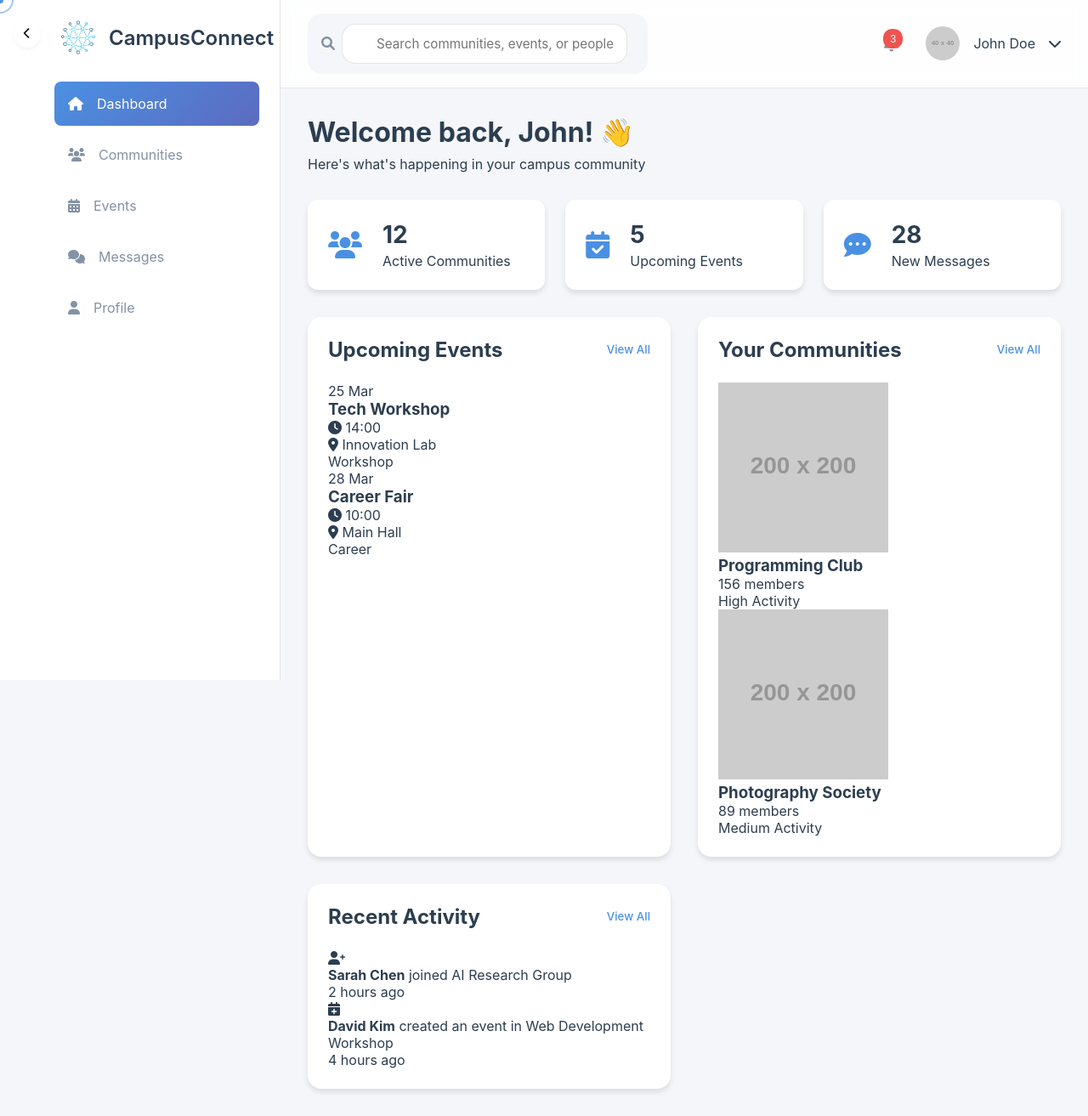
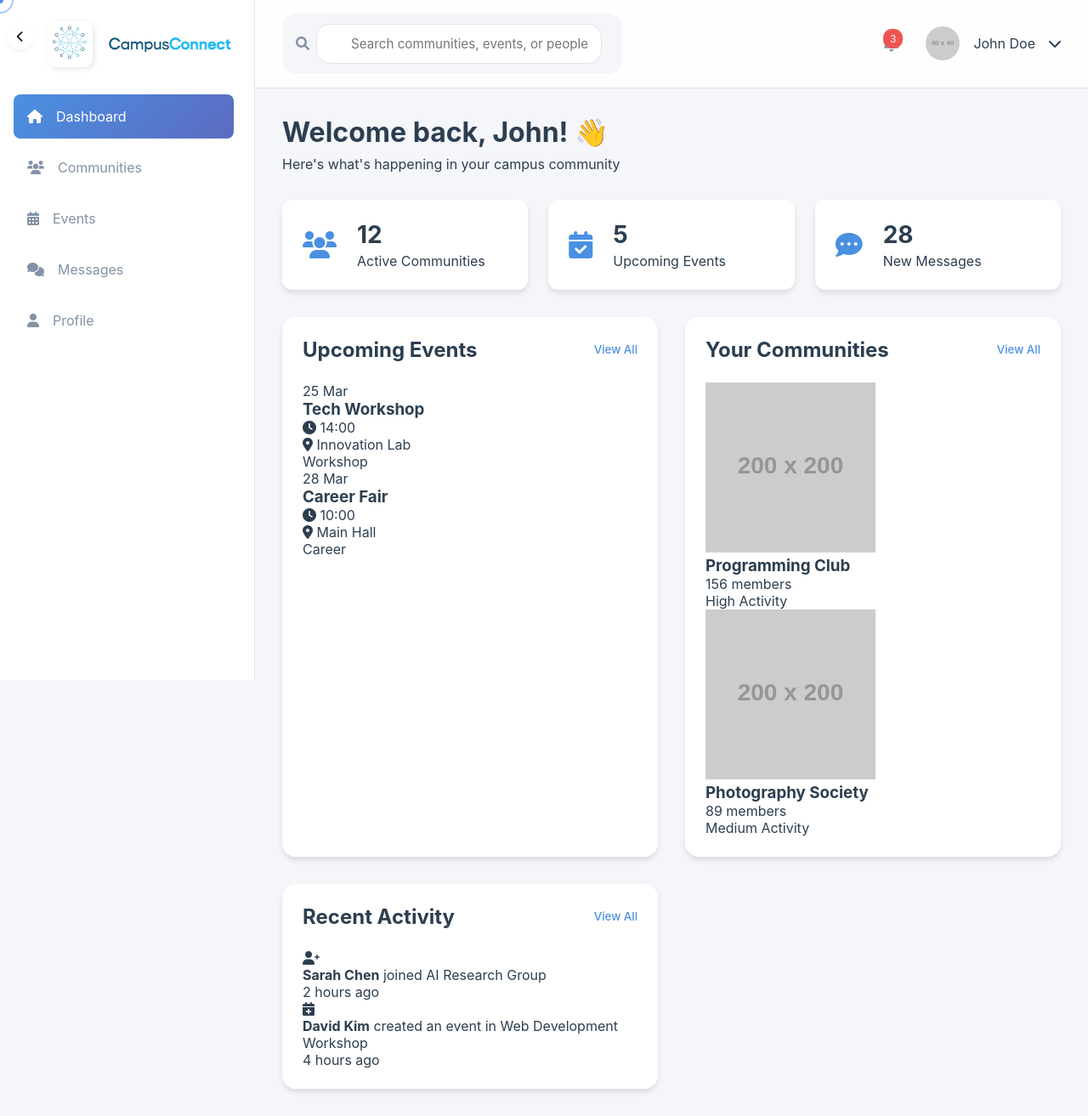
Before and after one commit to amga-d/CampusConnect, a PHP site: page /pages/dashboard.html in a window 1280 px wide. Shown: the whole page at 85% size. Run offline with PHP 8.4, Linux system fonts and the light colour scheme; grey boxes labelled with a size stand in for pictures from a placeholder-image service; some libraries are stand-ins or nearby versions.

Commit message:
change navbar v1

```diff
--- a/assets/styles/dashboard.css
+++ b/assets/styles/dashboard.css
@@ -1,19 +1,19 @@
 :root {
-    --primary: #4A90E2;
-    --secondary: #5C6BC0;
-    --success: #66BB6A;
-    --danger: #EF5350;
-    --warning: #FFCA28;
-    --info: #29B6F6;
-    --dark: #2C3E50;
-    --light: #F5F6FA;
-    --white: #FFFFFF;
-    --gray: #8392A5;
-    --gradient-primary: linear-gradient(135deg, #4A90E2 0%, #5C6BC0 100%);
-    --gradient-secondary: linear-gradient(135deg, #5C6BC0 0%, #3949AB 100%);
-    --shadow-sm: 0 2px 4px rgba(0,0,0,0.05);
-    --shadow-md: 0 4px 6px rgba(0,0,0,0.1);
-    --shadow-lg: 0 10px 15px rgba(0,0,0,0.1);
+    --primary: #4a90e2;
+    --secondary: #5c6bc0;
+    --success: #66bb6a;
+    --danger: #ef5350;
+    --warning: #ffca28;
+    --info: #29b6f6;
+    --dark: #2c3e50;
+    --light: #f5f6fa;
+    --white: #ffffff;
+    --gray: #8392a5;
+    --gradient-primary: linear-gradient(135deg, #4a90e2 0%, #5c6bc0 100%);
+    --gradient-secondary: linear-gradient(135deg, #5c6bc0 0%, #3949ab 100%);
+    --shadow-sm: 0 2px 4px rgba(0, 0, 0, 0.05);
+    --shadow-md: 0 4px 6px rgba(0, 0, 0, 0.1);
+    --shadow-lg: 0 10px 15px rgba(0, 0, 0, 0.1);
     --radius-sm: 8px;
     --radius-md: 12px;
     --radius-lg: 16px;
@@ -24,14 +24,14 @@
     margin: 0;
     padding: 0;
     box-sizing: border-box;
-    font-family: 'Inter', sans-serif;
-    cursor: none !important;
+    font-family: "Inter", sans-serif;
+    /* cursor: none !important; */
 }
 
 body {
     background-color: var(--light);
     color: var(--dark);
-    cursor: none;
+    /* cursor: none; */
 }
 
 .layout {
@@ -41,31 +41,50 @@ body {
 
 /* Sidebar Styles */
 .sidebar {
-    width: 330px;
+    width: 300px;
     background: var(--white);
-    border-right: 1px solid rgba(0,0,0,0.1);
+    border-right: 1px solid rgba(0, 0, 0, 0.1);
     transition: var(--transition);
-    padding: 1.5rem 1.5rem 1.5rem 4rem;
+    padding: 1.5rem 1.5rem 1.5rem 1rem;
     position: relative;
     height: 100vh;
 }
 
 .sidebar.collapsed {
     width: 80px;
-    padding: 1.5rem 1.5rem 1.5rem 1rem;
+    padding: 1.5rem 1rem 1.5rem 1rem;
 }
 
 .logo-container {
     display: flex;
     align-items: center;
-    gap: 1rem;
+    justify-content: left;
+    padding-left: 2rem;
+    margin-left: 0.5rem;
     margin-bottom: 2rem;
-    margin-left: 0.5rem;
+    gap: 0;
+}
+.image-box {
+    background: var(--white);
+    padding: 0.4rem 0.4rem 0.3rem 0.4rem;
+    border-radius: 10px;
+    box-shadow: 2px 2px 6px 0px rgba(0, 0, 0, 0.1);
+    /* box-shadow: var(--shadow-lg); */
+}
+.image-box:hover {
+    transform: translateY(-1px);
+}
+.sidebar.collapsed .logo-container {
+    padding-left: 0;
 }
 
 .logo {
     width: 40px;
     height: 40px;
+}
+
+.logo_name {
+    max-height: 27px;
 }
 
 .sidebar-header h1 {
@@ -99,6 +118,11 @@ body {
     color: var(--white);
 }
 
+.sidebar.collapsed a {
+    justify-content: center;
+    padding: 1.07rem;
+}
+
 /* Main Content */
 main {
     flex: 1;
@@ -114,7 +138,7 @@ main {
     display: flex;
     justify-content: space-between;
     align-items: center;
-    border-bottom: 1px solid rgba(0,0,0,0.1);
+    border-bottom: 1px solid rgba(0, 0, 0, 0.1);
 }
 
 .search-container {
@@ -146,7 +170,7 @@ main {
     border: none;
     font-size: 1.25rem;
     color: var(--gray);
-    cursor: none;
+    /* cursor: none; */
 }
 
 .notification-badge {
@@ -164,7 +188,7 @@ main {
     display: flex;
     align-items: center;
     gap: 1rem;
-    cursor: none;
+    /* cursor: none; */
 }
 
 .user-profile img {
@@ -247,7 +271,7 @@ main {
     border: none;
     color: var(--primary);
     font-weight: 500;
-    cursor: none;
+    /* cursor: none; */
 }
 
 /* Responsive Design */
@@ -316,8 +340,8 @@ main {
 /* Updated Sidebar Toggle Button */
 #toggleSidebar {
     position: absolute;
-    top: 1.5rem;
-    left: 1rem;
+    top: 1.7rem;
+    left: 0.5rem;
     z-index: 1000;
     background: var(--white);
     border: none;
@@ -351,7 +375,7 @@ main {
 .search-container input {
     width: 100%;
     padding: 0.8rem 1rem 0.8rem 2.5rem;
-    border: 1px solid rgba(0,0,0,0.1);
+    border: 1px solid rgba(0, 0, 0, 0.1);
     border-radius: var(--radius-lg);
     background: var(--white);
     transition: var(--transition);
@@ -387,7 +411,7 @@ main {
 
 .search-category {
     padding: 1rem;
-    border-bottom: 1px solid rgba(0,0,0,0.1);
+    border-bottom: 1px solid rgba(0, 0, 0, 0.1);
 }
 
 .search-category h4 {
@@ -401,7 +425,7 @@ main {
     display: flex;
     align-items: center;
     gap: 0.5rem;
-    cursor: none;
+    /* cursor: none; */
     transition: var(--transition);
 }
 
--- /dev/null
+++ b/dashboard.php
@@ -0,0 +1,2 @@
+<?php
+include("./pages/dashboard.html");
--- a/pages/dashboard.html
+++ b/pages/dashboard.html
@@ -4,7 +4,7 @@
     <meta charset="UTF-8">
     <meta name="viewport" content="width=device-width, initial-scale=1.0">
     <title>CampusConnect Dashboard</title>
-    <link rel="stylesheet" href="../assets/styles/dashboard.css">
+    <link rel="stylesheet" href="./assets/styles/dashboard.css">
     <link rel="stylesheet" href="https://cdnjs.cloudflare.com/ajax/libs/font-awesome/6.0.0-beta3/css/all.min.css">
 </head>
 <body>
@@ -19,8 +19,8 @@
             </button>
             <div class="sidebar-header">
                 <div class="logo-container">
-                    <img src="../assets/img/landing/logo.png" alt="CampusConnect" class="logo">
-                    <h1>CampusConnect</h1>
+                    <div class="image-box"><img src="./assets/img/landing/logo image.png" alt="CampusConnect" class="logo"></div>
+                    <img src="./assets/img/landing/Logo Name.png" alt="" class="logo_name">
                 </div>
             </div>
 
@@ -152,7 +152,7 @@
         </main>
     </div>
 
-    <script src="../assets/js/cursor.js"></script>
-    <script src="../assets/js/dashboard.js"></script>
+    <!-- <script src="../assets/js/cursor.js"></script> -->
+    <script src="./assets/js/dashboard.js"></script>
 </body>
 </html>
```
